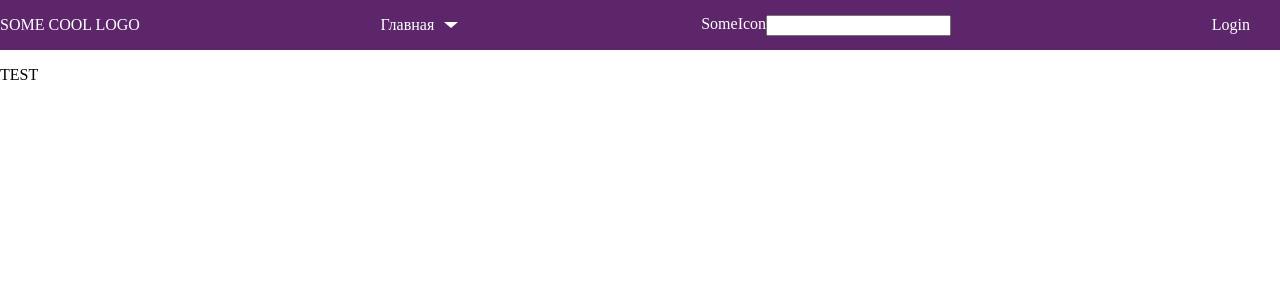
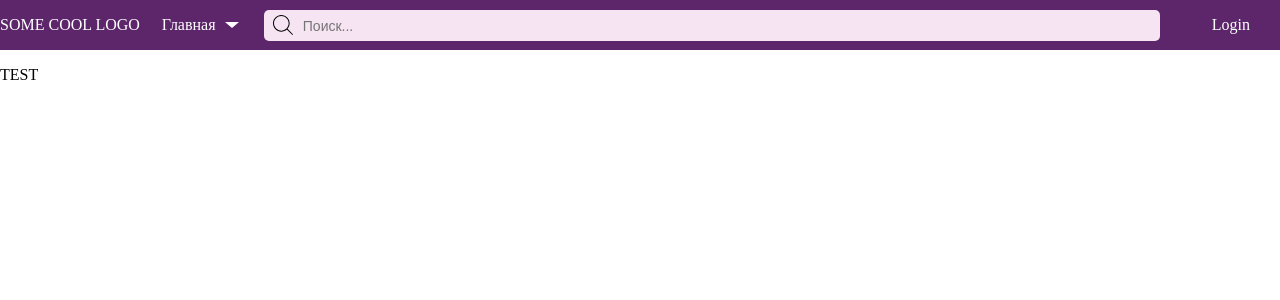
Before and after one commit to AIifa/theBestAnimeSite, a Nuxt app: page / in a window 1280 px wide. Shown: the top 300 px of the page. Built offline with nearby package versions, Linux system fonts and the light colour scheme.

Commit message:
search input basic styling

```diff
--- a/assets/variables.scss
+++ b/assets/variables.scss
@@ -1,4 +1,5 @@
 $main-color: #5D266B;
 $focus-color: #b34dcc;
+$second-color: #F6E4F3;
 $app-header-text-color: white;
 $app-header-height: 50px;
--- a/components/SearchInput.vue
+++ b/components/SearchInput.vue
@@ -1,6 +1,62 @@
 <template>
-  <div style="display: flex">
-    <div class="icon">SomeIcon</div>
-    <input type="search" />
+  <div style="display: flex" class="search">
+    <label for="search-box" class="search-box">
+      <span class="search-icon">
+        <svg :fill="searchColor" height="20px" width="20px" version="1.1" id="Capa_1" xmlns="http://www.w3.org/2000/svg" xmlns:xlink="http://www.w3.org/1999/xlink" viewBox="0 0 488.4 488.4" xml:space="preserve"><g id="SVGRepo_bgCarrier" stroke-width="0"></g><g id="SVGRepo_tracerCarrier" stroke-linecap="round" stroke-linejoin="round"></g><g id="SVGRepo_iconCarrier"> <g> <g> <path d="M0,203.25c0,112.1,91.2,203.2,203.2,203.2c51.6,0,98.8-19.4,134.7-51.2l129.5,129.5c2.4,2.4,5.5,3.6,8.7,3.6 s6.3-1.2,8.7-3.6c4.8-4.8,4.8-12.5,0-17.3l-129.6-129.5c31.8-35.9,51.2-83,51.2-134.7c0-112.1-91.2-203.2-203.2-203.2 S0,91.15,0,203.25z M381.9,203.25c0,98.5-80.2,178.7-178.7,178.7s-178.7-80.2-178.7-178.7s80.2-178.7,178.7-178.7 S381.9,104.65,381.9,203.25z"></path> </g> </g> </g></svg>
+      </span>
+      <input type="search" placeholder="Поиск..." />
+      <!-- <span class="clear-icon">
+        <svg fill="#000000" height="20px" width="20px" viewBox="0 0 32 32" xmlns="http://www.w3.org/2000/svg"><g id="SVGRepo_bgCarrier" stroke-width="0"></g><g id="SVGRepo_tracerCarrier" stroke-linecap="round" stroke-linejoin="round"></g><g id="SVGRepo_iconCarrier"><path d="M7.004 23.087l7.08-7.081-7.07-7.071L8.929 7.02l7.067 7.069L23.084 7l1.912 1.913-7.089 7.093 7.075 7.077-1.912 1.913-7.074-7.073L8.917 25z"></path></g></svg>
+      </span> -->
+    </label>
+    <div class="search-results"></div><!-- На будущее на всякий -->
   </div>
 </template>
+
+<script setup lang="ts">
+const searchColor = "#000000";
+</script>
+
+<style lang="scss">
+.search {
+  width: 70%;
+  margin-right: 10px;
+
+  .search-box {
+    width: 100%;
+
+    .search-icon, .clear-icon {
+      position: absolute;
+      width: 39px;
+      text-align: center;
+      vertical-align: middle;
+      line-height: 28px;
+
+      svg {
+        vertical-align: middle;
+      }
+    }
+    .clear-icon {
+      // left: 87.5%;
+      // right: 109px;
+    }
+
+    input {
+      width: 100%;
+      border: 1px solid transparent;
+      border-radius: 5px;
+      font-size: 14px;
+      line-height: 28px;
+      padding: 1px 42px 0 38px;
+      text-overflow: ellipsis;
+      background: $second-color;
+      outline: none;
+
+    }
+    input::-webkit-search-cancel-button {
+      display: none;
+    }
+  }
+
+}
+</style>
```
